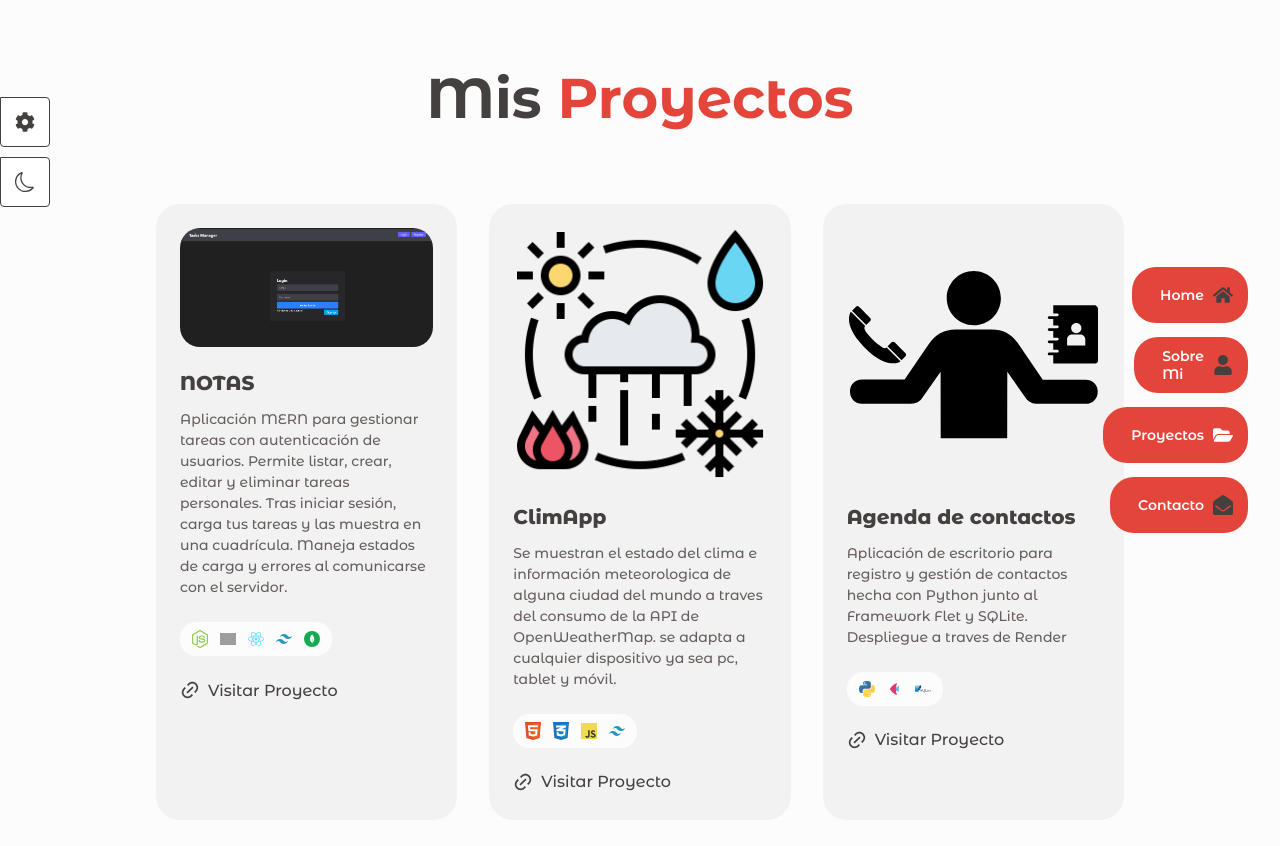
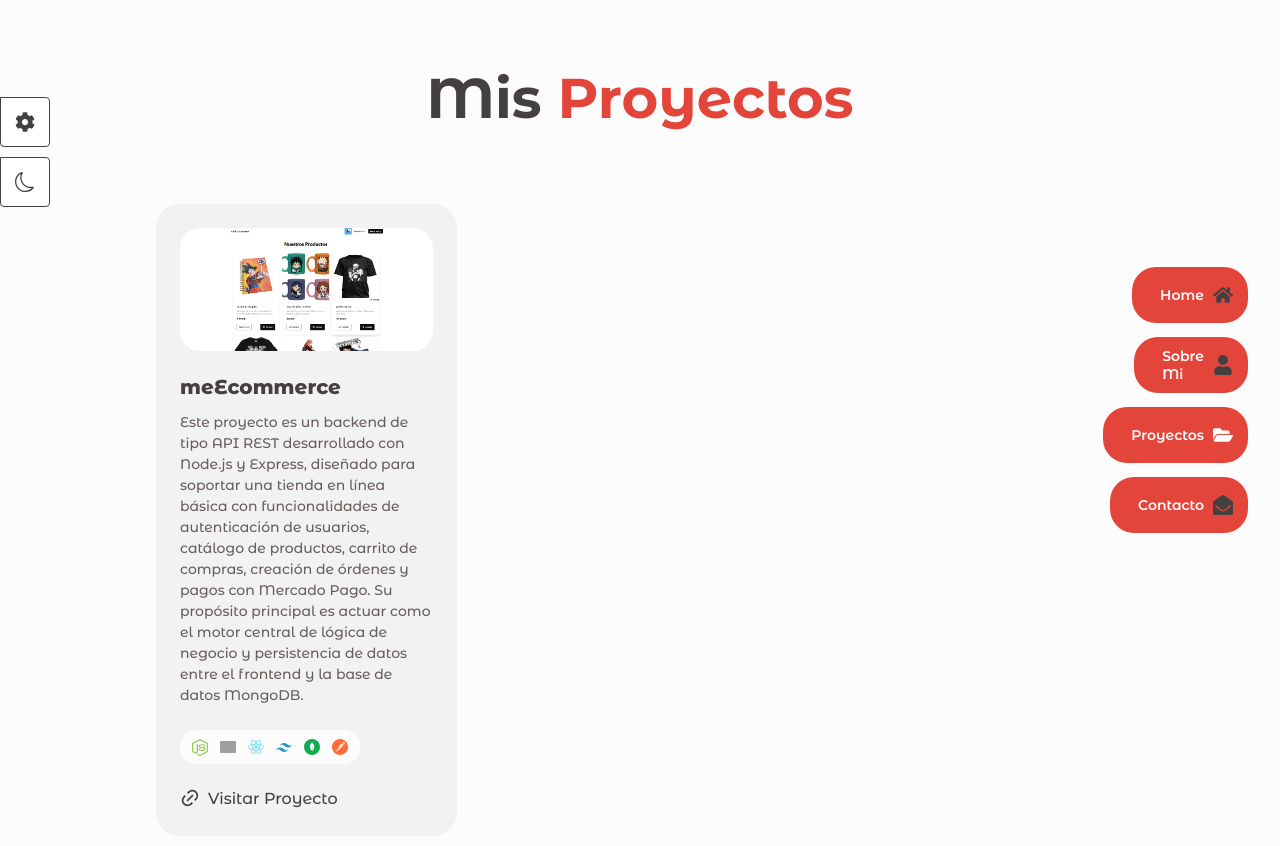
Before and after one commit to wizzard95/portfolio-website-damian1, a React (Vite) app: page /portfolio in a window 1280 px wide. Shown: the top 846 px of the page. Built offline with nearby package versions, Linux system fonts and the light colour scheme; grey boxes are pictures that could not be loaded.

Commit message:
actualizacion de proyectos

```diff
--- a/src/Data.jsx
+++ b/src/Data.jsx
@@ -30,13 +30,7 @@ import SkillsImg30 from "./assets/typescrip-tlogo.svg";
 import SkillsImg31 from "./assets/pgsql-logo.svg";
 import SkillsImg32 from "./assets/vue-logo.svg";
 
-import projectImg1 from "./assets/clima1.png";
-import projectImg2 from "./assets/chat2.jpg";
-import projectImg3 from "./assets/agenda.svg";
-/* import projectImg4 from './assets/hospital.png'; */
-/* import projectImg5 from './assets/project-5.jpg'; */
-import projectImg6 from "./assets/notes.svg";
-import projectImg7 from "./assets/appnotas.png";
+import projectImg1 from "./assets/meEcommerce.png";
 
 import Theme1 from "./assets/red.png";
 import Theme2 from "./assets/blueviolet.png";
@@ -401,74 +395,25 @@ capas del sistema. Mi aporte ayudó a reducir errores operativos y mejorar la es
 ];
 
 export const portfolio = [
-  /*    {
-    id: 5,
-    img: projectImg4,
-    title: 'Sistema de Gestión Hospitalario',
-
-    description:
-      'En desarrollo................',
-    skills: [SkillsImg11, SkillsImg22, skillsImg4, SkillsImg17, SkillsImg21 ],
-    link: '',
-  }, */ {
+  {
     id: 1,
-    img: projectImg7,
-    title: "NOTAS",
-    description: `Aplicación MERN para gestionar tareas con autenticación de usuarios.
-Permite listar, crear, editar y eliminar tareas personales.
-Tras iniciar sesión, carga tus tareas y las muestra en una cuadrícula.
-Maneja estados de carga y errores al comunicarse con el servidor.`,
-    skills: [SkillsImg11, SkillsImg22, skillsImg4, skillsImg5, SkillsImg29],
-    link: "https://mern-auth-crud-pi.vercel.app/",
+    img: projectImg1,
+    title: "meEcommerce",
+    description: `Este proyecto es un backend de tipo API REST desarrollado con Node.js y Express,
+     diseñado para soportar una tienda en línea básica con funcionalidades de autenticación de usuarios,
+      catálogo de productos, carrito de compras, creación de órdenes y pagos con Mercado Pago.
+       Su propósito principal es actuar como el motor central de lógica de negocio y persistencia
+        de datos entre el frontend y la base de datos MongoDB.`,
+    skills: [
+      SkillsImg11,
+      SkillsImg22,
+      skillsImg4,
+      skillsImg5,
+      SkillsImg29,
+      SkillsImg16,
+    ],
+    link: "https://frontend-ecomerce-ckdf.vercel.app/",
   },
-  /*     {
-    id: 3,
-    img: projectImg2,
-    title: 'Chat en tiempo real',
-
-    description:
-      `Proyecto realizado con Nodejs, socket.io, express, React y MongoDB.
-       Puedes crear o entrar a salas de chat, enviar y recibir mensajes,
-       además puedes mover los componentes de lugar a traves de Drag and Drop.
-       Backend-End desplegado con Render y Front-End con Vercel. `,
-    skills: [SkillsImg11, SkillsImg12, SkillsImg22, skillsImg4, SkillsImg29 ],
-    link: 'https://realtime-chat-app-omega-tan.vercel.app/',
-  }, */
-
-  {
-    id: 2,
-    img: projectImg1,
-    title: "ClimApp",
-    /* title: 'Coffee Website', */
-    description: `Se muestran el estado del clima e información meteorologica
-      de alguna ciudad del mundo
-      a traves del consumo de la API de OpenWeatherMap. se adapta
-       a cualquier dispositivo ya sea pc, tablet y móvil.`,
-    skills: [SkillsImg1, SkillsImg2, SkillsImg3, skillsImg5],
-    link: "https://wizzard95.github.io/API-CLIMA-OWM/",
-  },
-
-  {
-    id: 4,
-    img: projectImg3,
-    title: "Agenda de contactos",
-    /* title: 'Restaurant Landing Page', */
-    description: `Aplicación de escritorio para registro y gestión de contactos
-      hecha con Python junto al Framework Flet y SQLite. Despliegue a traves de Render`,
-    skills: [SkillsImg14, SkillsImg27, SkillsImg28],
-    link: "https://crudpythonflet-1.onrender.com/",
-  },
-
-  /*   {
-    id: 5,
-    img: projectImg5,
-    title: 'Proyecto 5', */
-  /* title: 'Construction Landing Page', */
-  /*   description:
-      'Short description of the project that was carried out in this portfolio.',
-    skills: [SkillsImg1, SkillsImg2, SkillsImg3],
-    link: '',
-  }, */
 ];
 
 export const themes = [
```
Also changed, not shown: src/assets/meEcommerce.png (added).
